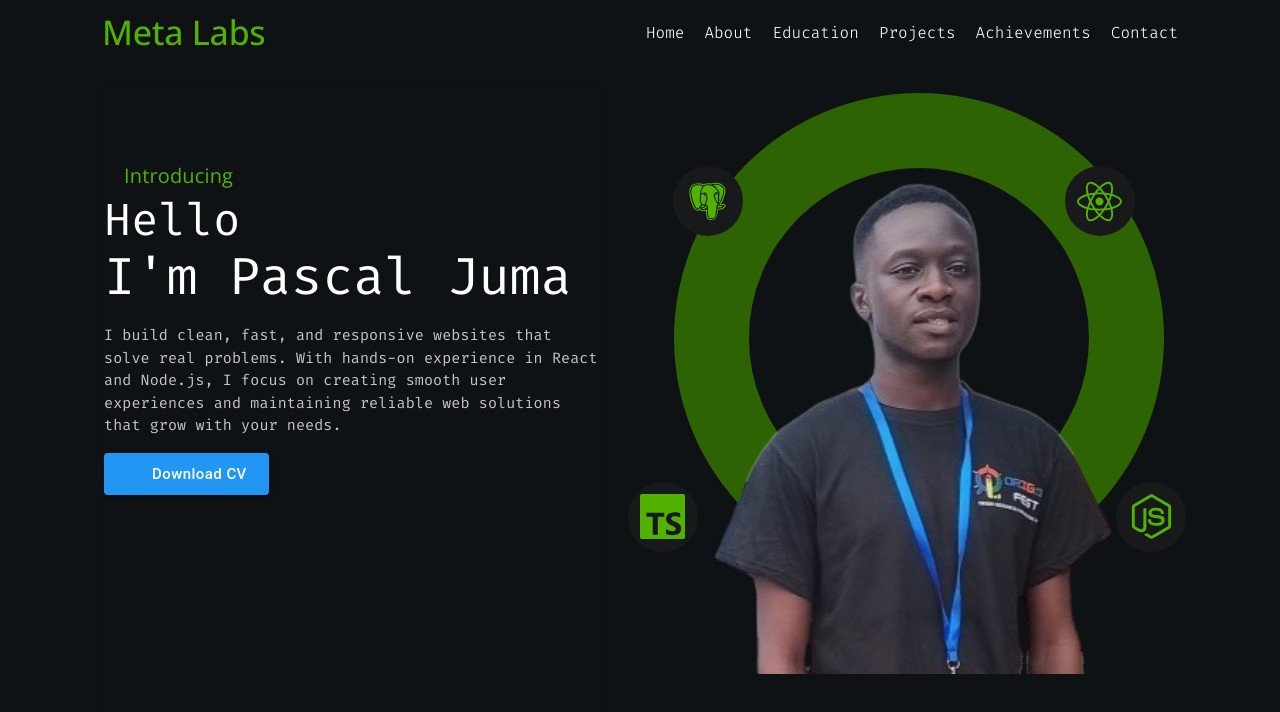
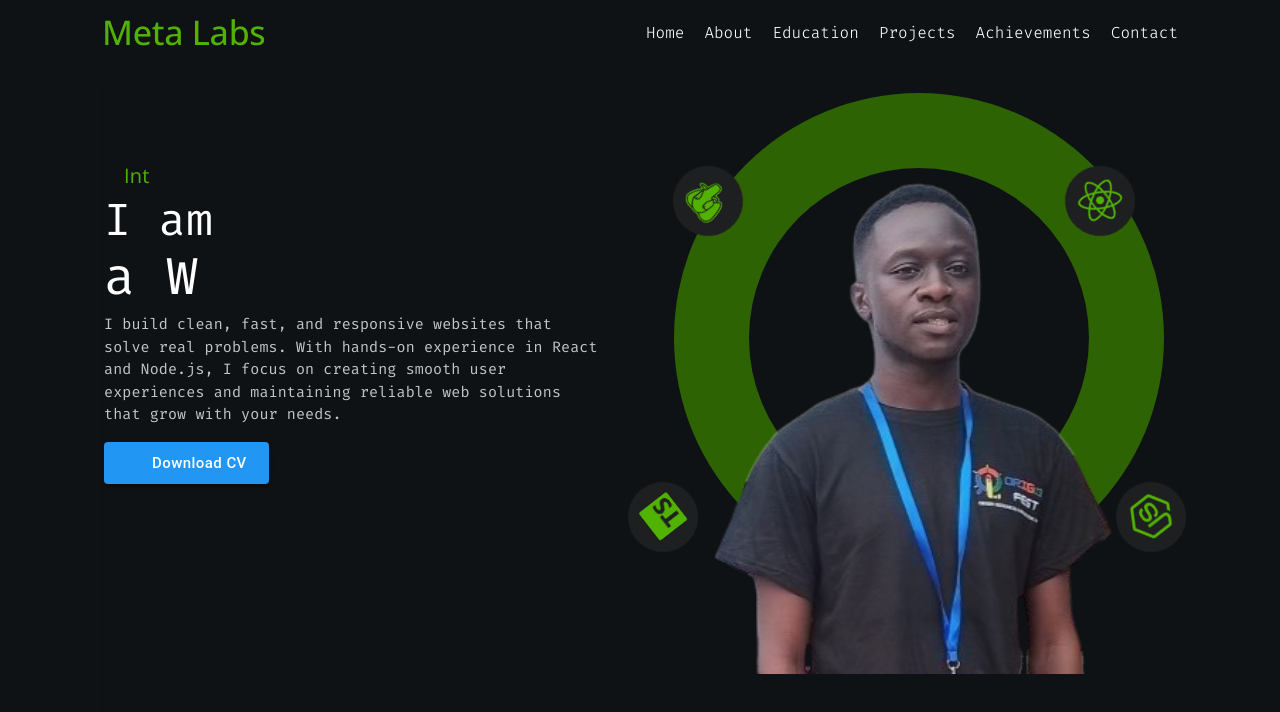
Before and after one commit to Pascal-Juma/My-Portfolio-Website, a React (Vite) app: page / in a window 1280 px wide. Shown: the top 712 px of the page. Built offline with nearby package versions, Linux system fonts and the light colour scheme; some icons are missing.

Commit message:
Update the hero section

```diff
--- a/package.json
+++ b/package.json
@@ -17,7 +17,8 @@
     "react": "^19.0.0",
     "react-dom": "^19.0.0",
     "react-icons": "^5.5.0",
-    "react-scroll": "^1.9.3"
+    "react-scroll": "^1.9.3",
+    "react-simple-typewriter": "^5.0.1"
   },
   "devDependencies": {
     "@eslint/js": "^9.19.0",
--- a/src/components/NavBar/NavBar.css
+++ b/src/components/NavBar/NavBar.css
@@ -32,7 +32,7 @@ nav{
     color: var(--green-color);
   }
   .nav-link.active {
-    color: var(--green-color);
+    color: var(--green-color)!important;
     font-weight: 500;
     border-bottom: 2px solid var(--green-color);
     text-shadow: 0 0 2px rgba(0, 0, 0, 0.2);
--- a/src/components/NavBar/NavBar.tsx
+++ b/src/components/NavBar/NavBar.tsx
@@ -84,7 +84,7 @@ function NavBar() {
           </Link>
           <Link
             activeClass="active"
-            to="contacts"
+            to="contact"
             spy={true}
             smooth={true}
             offset={-70}
--- a/src/index.css
+++ b/src/index.css
@@ -8,7 +8,7 @@
     --primary-color: #FFFFFF;
     --secondary-color: #333333;
     --color-black: #0F1215;
-    --contrast-black: #18191a;
+    --contrast-black: #1e1f20;
     --third-color:#7C838E;
     --light-grey: #C5C5C5;
     --prime-color: #050505;
--- a/src/pages/Home/Home.css
+++ b/src/pages/Home/Home.css
@@ -35,6 +35,14 @@
     right: 15.4%;
     z-index: -1;
 }
+@keyframes rotate{
+    from{
+        transform: rotate(0);
+    }
+    to{
+        transform: rotate(360deg);
+    }
+}
 .icon-a{
     position: absolute;
     background-color: var(--contrast-black);
@@ -47,6 +55,7 @@
     display: flex;
     justify-content: center;
     align-items: center;
+    animation: rotate 8.5s linear infinite;
 }
 .icon-b{
     position: absolute;
@@ -60,6 +69,7 @@
     display: flex;
     justify-content: center;
     align-items: center;
+    animation: rotate 8.5s linear infinite;
 }
 .icon-c{
     position: absolute;
@@ -73,6 +83,7 @@
     display: flex;
     justify-content: center;
     align-items: center;
+    animation: rotate 8.5s linear infinite;
 }
 .icon-d{
     position: absolute;
@@ -86,6 +97,7 @@
     display: flex;
     justify-content: center;
     align-items: center;
+    animation: rotate 8.5s linear infinite;
 }
 .icon-a svg{
     color: var(--green-color);
@@ -101,5 +113,5 @@
 }
 .icon-d svg{
     color: var(--green-color);
-    font-size: 45px;
+    font-size: 35px;
 }
--- a/src/pages/Home/Home.tsx
+++ b/src/pages/Home/Home.tsx
@@ -1,11 +1,13 @@
 import { Box, Typography, Card, Button, ButtonProps } from "@mui/material";
 import { createTheme, ThemeProvider, styled } from "@mui/material/styles";
+import { useTypewriter, Cursor} from "react-simple-typewriter";
 import HorizontalRuleIcon from "@mui/icons-material/HorizontalRule";
 import DownloadIcon from "@mui/icons-material/Download";
 import { blue } from "@mui/material/colors";
 import { FaReact, FaNodeJs } from "react-icons/fa";
 import { BiLogoPostgresql } from "react-icons/bi";
 import { SiTypescript } from "react-icons/si";
+import { Element } from "react-scroll";
 import "./Home.css";
 import pascal from "../../assets/pascalj.png";
 
@@ -43,8 +45,21 @@ const HeroCta = styled(Button)<ButtonProps>(({ theme }) => ({
   },
 }));
 function Home() {
+  const [texta] = useTypewriter({
+    words: ['Introducing'],
+    loop: true,
+    typeSpeed: 150,
+    deleteSpeed: 150,
+  });
+  const [textb] = useTypewriter({
+    words: ["Pascal Juma", "a Web Developer", "an ML Enthusiast"],
+    loop: true,
+    typeSpeed: 150,
+    deleteSpeed: 150,
+  });
   return (
     <>
+    <Element name="home">
       <Box
         component="section"
         sx={{
@@ -62,13 +77,18 @@ function Home() {
           <ThemeProvider theme={theme}>
             <Typography
               variant="h6"
-              sx={{ display: "flex", alignItems: "center", mt: 9 }}
+              className="introducing"
+              sx={{
+                display: "flex",
+                alignItems: "center",
+                mt: 9,
+              }}
             >
-              <HorizontalRuleIcon /> Introducing
+              <HorizontalRuleIcon /> {texta} <Cursor />
             </Typography>
-            <Typography variant="h4">Hello</Typography>
-            <Typography variant="h3" sx={{ marginBottom: 2 }}>
-              I'm Pascal Juma
+            <Typography variant="h4">I am</Typography>
+            <Typography variant="h3" sx={{ marginBottom: 2, height: 50}}>
+              {textb}
             </Typography>
             <Typography variant="body1" sx={{ width: 500, marginBottom: 2 }}>
               I build clean, fast, and responsive websites that solve real
@@ -106,6 +126,7 @@ function Home() {
           </div>
         </div>
       </Box>
+    </Element>
     </>
   );
 }
```
Also changed, not shown: 2 other files (tests, documents, lock files or other folders).
